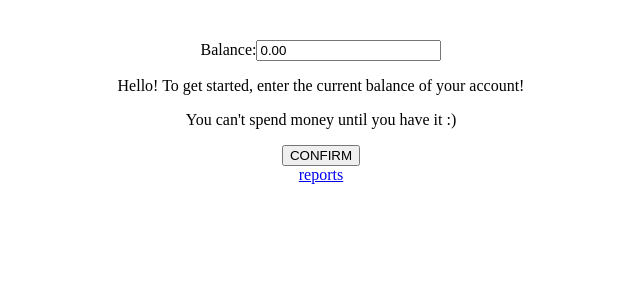
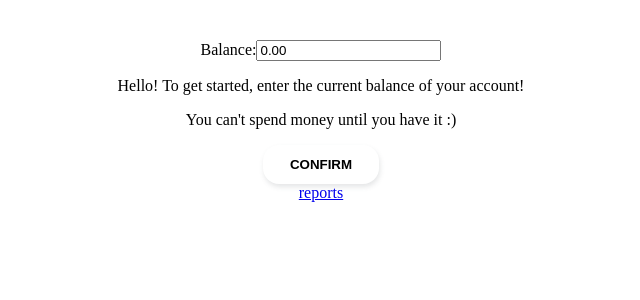
Before and after one commit to ToporekDaniel/kapusta-app, a React (Vite) app: page / in a window 1280 px wide. Shown: the top 300 px of the page, without its empty margins (319-959 px from the left). Built offline with nearby package versions, Linux system fonts and the light colour scheme; no server answers.

Commit message:
button changes

```diff
--- a/src/components/Balance/Balance.jsx
+++ b/src/components/Balance/Balance.jsx
@@ -2,6 +2,7 @@ import React, { useState, useEffect } from 'react';
 import { useSelector, useDispatch } from 'react-redux';
 import { disableInput } from '../../app/store';
 import { useFinance } from '../../../contexts/FinanceContext';
+import Button from './UI/Button/Button';
 
 function Balance() {
   const [inputBalance, setInputBalance] = useState('');
@@ -55,9 +56,7 @@ function Balance() {
         </div>
       )}
       {!inputDisabled && (
-        <button className="confirm-button" onClick={handleConfirm}>
-          CONFIRM
-        </button>
+        <Button className="confirm-button" onClick={handleConfirm} text="CONFIRM"/>
       )}
     </div>
   );
--- a/src/components/Balance/UI/Button/Button.css
+++ b/src/components/Balance/UI/Button/Button.css
@@ -0,0 +1,19 @@
+.button {
+    padding: 12px 27px;
+    border-radius: 16px;
+    color: var(--text-darkgrey);
+    border: var(--border-color);
+    background-color: var(--background-main);
+    cursor: pointer;
+    font-weight: bold;
+    transition: background-color 0.3s;
+    box-shadow: 1px 3px 5px 0px #52555F26;
+
+}
+
+.button:hover {
+    color: var(--dashboard-color);
+    background-color: var(--accent-orange);
+    box-shadow: 1px 3px 5px 0px #FF6B0859;
+
+}
--- a/src/components/Balance/UI/Button/Button.jsx
+++ b/src/components/Balance/UI/Button/Button.jsx
@@ -0,0 +1,16 @@
+import './Button.css';
+
+const Button = ({ text, onClick, className, type = 'button', disabled = false }) => {
+  return (
+    <button
+      type={type}
+      className={`button ${className}`}
+      onClick={onClick}
+      disabled={disabled}
+    >
+      {text}
+    </button>
+  );
+};
+
+export default Button;
--- a/src/index.css
+++ b/src/index.css
@@ -18,6 +18,7 @@
   --dashboard-active-link-bg: #fefefe;
   --dashboard-not-active-link-bg: #fafbfd;
   --dashboard-input-color: #fff;
+  --border-color: #F6F7FC;
 
 
   --font-family: Roboto, , sans-serif;
```
